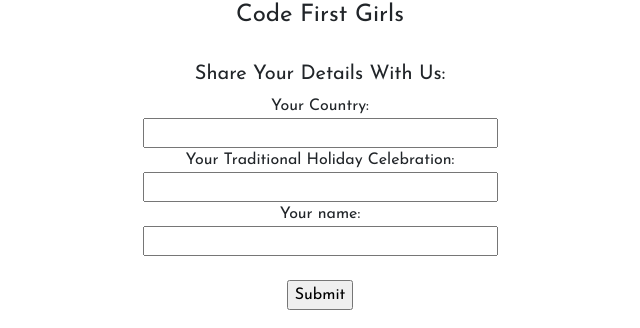
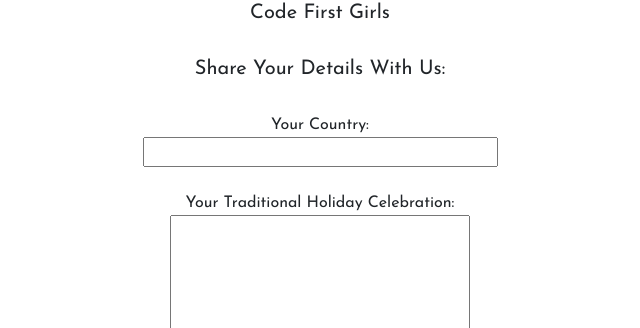
Before and after one commit to Natinika/Code-First-Girls_-Project, a website with bundled scripts: page index.html in a window 1280 px wide. Shown: the part 2577-2905 px from the top of the page, without its empty margins (320-960 px from the left). Built offline with nearby package versions, Linux system fonts and the light colour scheme.

Commit message:
final touches
fixed map zoom level and contact form

```diff
--- a/css/TTcustom.css
+++ b/css/TTcustom.css
@@ -37,3 +37,9 @@
 footer h2 {
 	font-family: 'Amatic SC', cursive;
 }
+
+textarea {
+	width: 300px;
+	height: 150px;
+	position: center;
+}
--- a/index.html
+++ b/index.html
@@ -135,7 +135,7 @@
 
     <!-- Map -->
     <section id="contact" class="map">
-      <iframe width="100%" height="100%" frameborder="0" scrolling="no" marginheight="0" marginwidth="0" src="https://www.google.com/maps/d/embed?mid=16KWyA06TGIdS4LLmqPa2mezmkxe3bcuP" width="640" height="480"></iframe>
+      <iframe width="100%" height="100%" frameborder="0" scrolling="no" marginheight="0" marginwidth="0" src="https://www.google.com/maps/d/embed?mid=16KWyA06TGIdS4LLmqPa2mezmkxe3bcuP&z=3&ll=44.746853985718406%2C55.1619620125" width="640" height="480"></iframe>
       <br/>
       <small>
         <a href="https://maps.google.com/maps?f=q&amp;source=embed&amp;hl=en&amp;geocode=&amp;q=Twitter,+Inc.,+Market+Street,+San+Francisco,+CA&amp;aq=0&amp;oq=twitter&amp;sll=28.659344,-81.187888&amp;sspn=0.128789,0.264187&amp;ie=UTF8&amp;hq=Twitter,+Inc.,+Market+Street,+San+Francisco,+CA&amp;t=m&amp;z=15&amp;iwloc=A"></a>
@@ -150,23 +150,22 @@
             <h2>
               <strong>Winter Holidays of the World</strong>
             </h2>
-            <h4>Code First Girls</h4>
+            <h5>Code First Girls</h5>
 
             <br>
-            <h5>Share Your Details With Us:</h5>
+            <h5>Share Your Details With Us:</h5><br>
              <form>
               Your Country: <br>
-              <input type="text" name="Country" size="40"><br>
+              <input type="text" name="Country" size="40"><br><br>
 
               Your Traditional Holiday Celebration: <br>
-              <input type="text" name="Traditions" maxlength="8" size="40" width="30" height="35">
+              <textarea></textarea>
               <br>
               <form>
                Your name:<br>
                <input type="text" name="Your Name" size="40"><br>
                 </form><br>
-               <input type="submit" value="Submit"><br>
-                 </form>
+                 <button type="button" class="btn btn-primary">Submit</button><br>
             <br>
 
             <ul class="list-inline">
```
